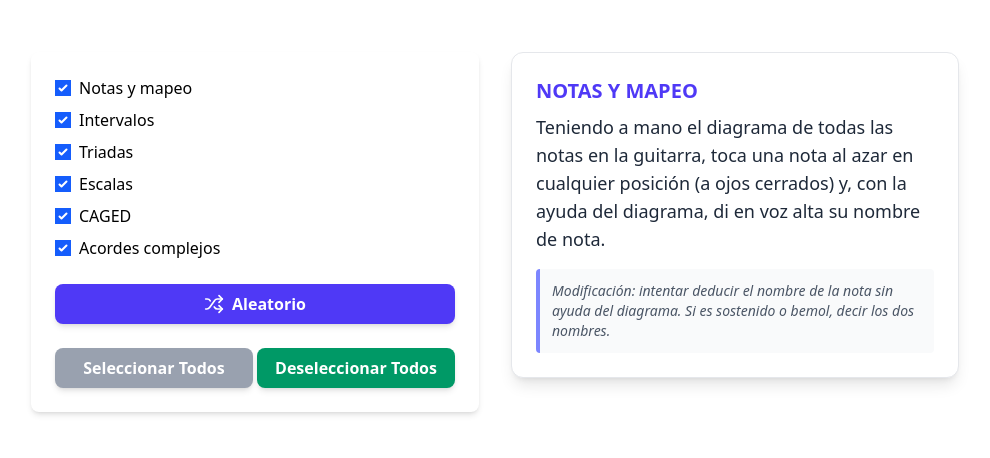
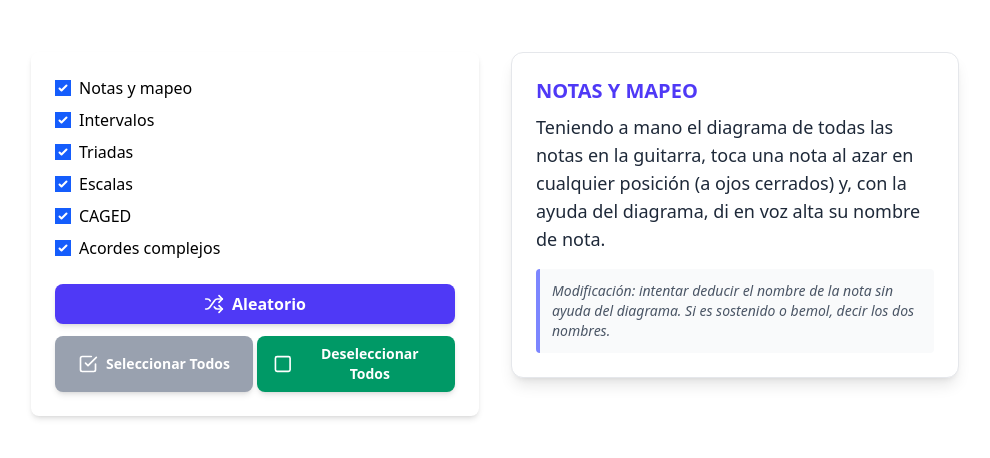
Before and after one commit to manicar2093/cresciente-seminario-guitarra, a SvelteKit app: page / in a window 1280 px wide. Shown: the top 458 px of the page, without its empty margins (145-1135 px from the left). Built offline with nearby package versions, Linux system fonts and the light colour scheme.

Commit message:
feat: add button improvements

```diff
--- a/src/routes/+page.svelte
+++ b/src/routes/+page.svelte
@@ -146,19 +146,47 @@
 			>
 			Aleatorio
 		</button>
-		<div class="flex flex-row space-x-1 mt-6">
+		<div class="flex flex-row space-x-1 mt-3">
 			<button
 				onclick={selectAll}
 				disabled={todos_seleccionados}
-				class="w-full bg-emerald-600 hover:bg-emerald-700 disabled:bg-gray-400 disabled:cursor-not-allowed text-white font-bold py-2 px-4 rounded-lg transition-colors shadow-md flex items-center justify-center gap-2"
+				class="w-full bg-emerald-600 hover:bg-emerald-700 disabled:bg-gray-400 disabled:cursor-not-allowed text-white font-bold py-2 px-4 rounded-lg transition-colors shadow-md flex items-center justify-center gap-2 text-sm"
 			>
+				<svg
+					xmlns="http://www.w3.org/2000/svg"
+					width="20"
+					height="20"
+					viewBox="0 0 24 24"
+					fill="none"
+					stroke="currentColor"
+					stroke-width="2"
+					stroke-linecap="round"
+					stroke-linejoin="round"
+					class="lucide lucide-check-square"
+					><polyline points="9 11 12 14 22 4" /><path
+						d="M21 12v7a2 2 0 0 1-2 2H5a2 2 0 0 1-2-2V5a2 2 0 0 1 2-2h11"
+					/></svg
+				>
 				Seleccionar Todos
 			</button>
 			<button
 				onclick={deselectAll}
 				disabled={!todos_seleccionados}
-				class="w-full bg-emerald-600 hover:bg-emerald-700 disabled:bg-gray-400 disabled:cursor-not-allowed text-white font-bold py-2 px-4 rounded-lg transition-colors shadow-md flex items-center justify-center gap-2"
+				class="w-full bg-emerald-600 hover:bg-emerald-700 disabled:bg-gray-400 disabled:cursor-not-allowed text-white font-bold py-2 px-4 rounded-lg transition-colors shadow-md flex items-center justify-center gap-2 text-sm"
 			>
+				<svg
+					xmlns="http://www.w3.org/2000/svg"
+					width="20"
+					height="20"
+					viewBox="0 0 24 24"
+					fill="none"
+					stroke="currentColor"
+					stroke-width="2"
+					stroke-linecap="round"
+					stroke-linejoin="round"
+					class="lucide lucide-square"
+					><rect width="18" height="18" x="3" y="3" rx="2" /></svg
+				>
 				Deseleccionar Todos
 			</button>
 
```
